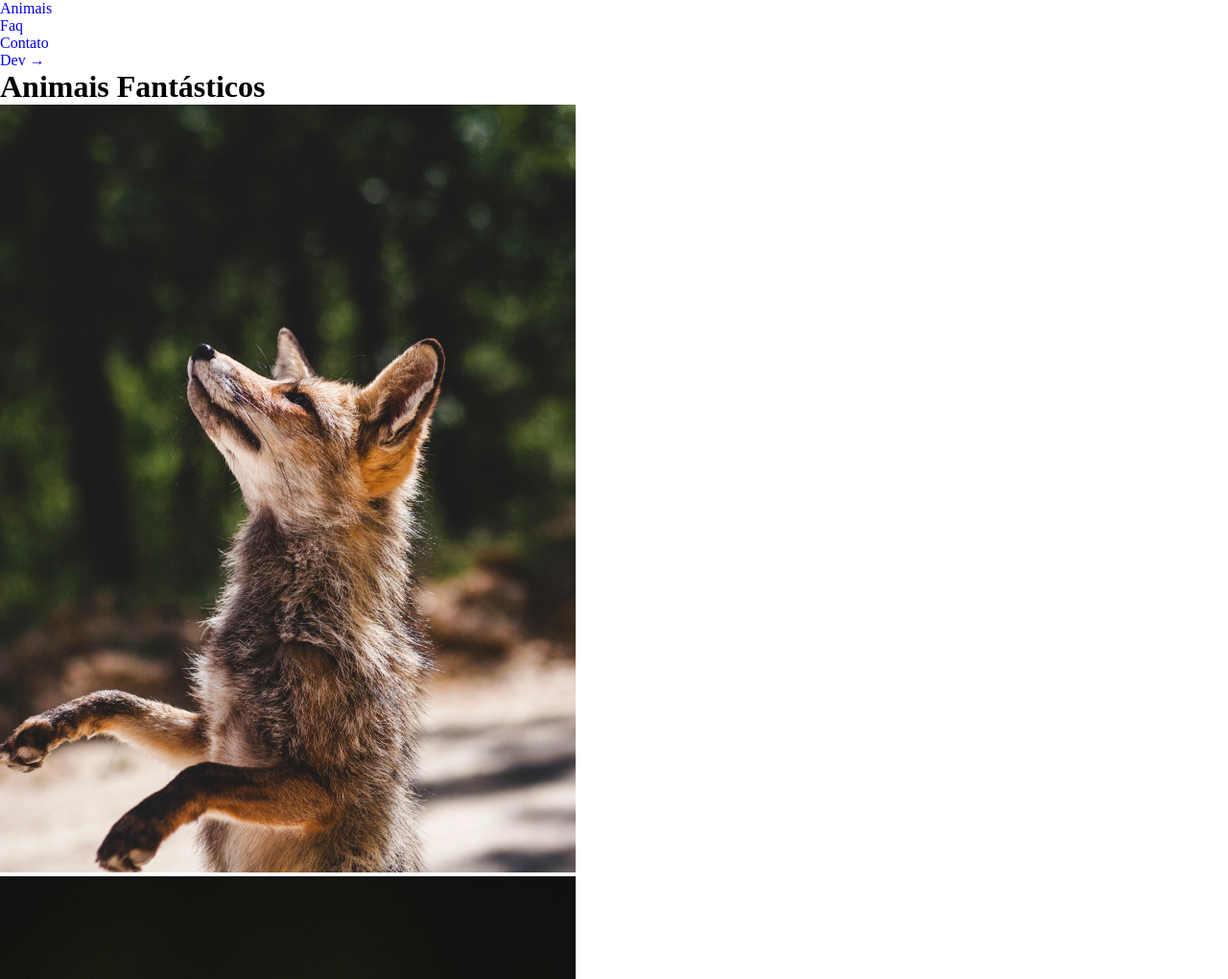
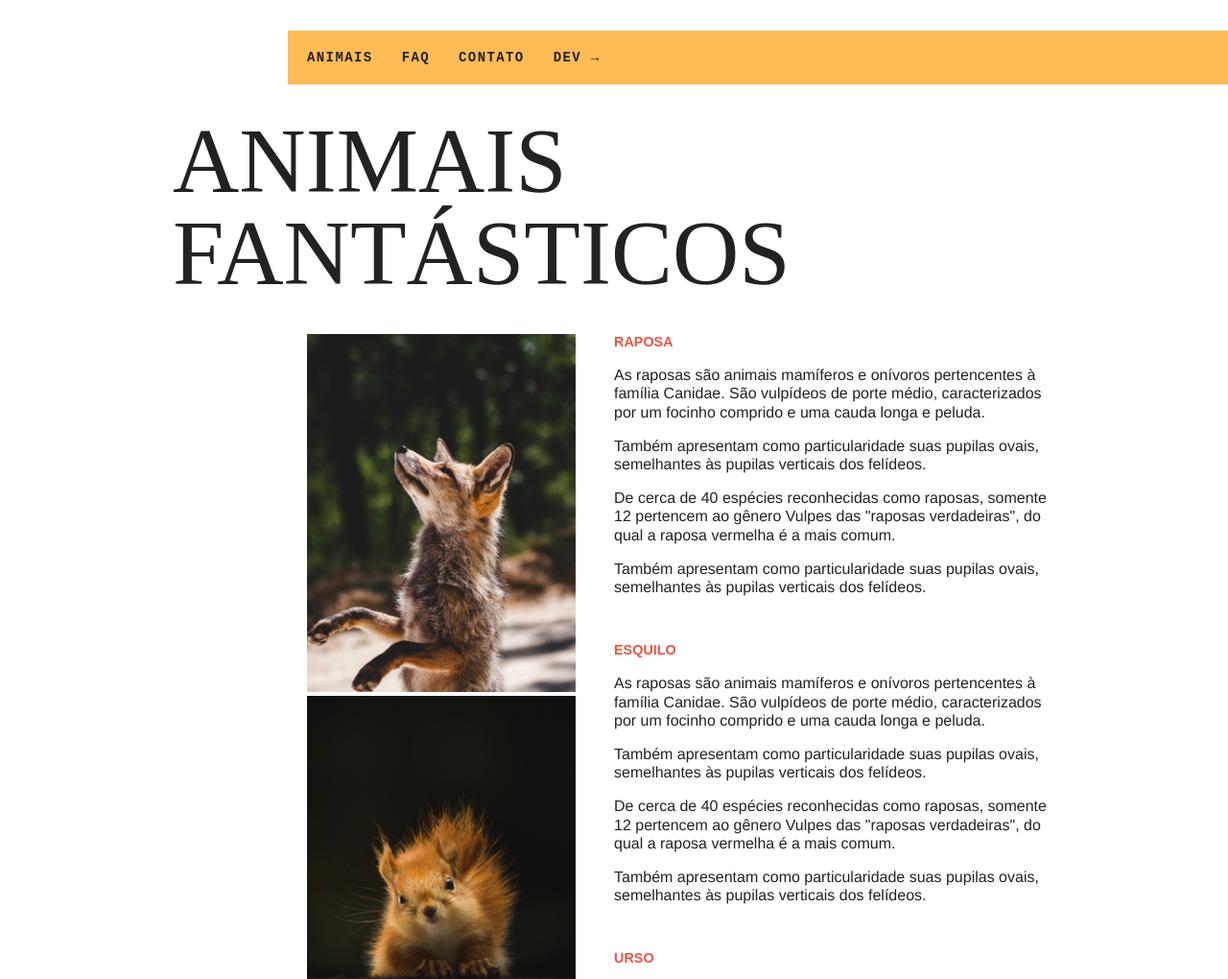
Before and after one commit to PLukkas/animais-fantasticos, a plain HTML site: page index.html in a window 1280 px wide. Shown: the top 1020 px of the page at 96% size. Drawn offline with Linux system fonts and the light colour scheme.

Commit message:
css inicial

```diff
--- a/css/gerais/gerais.css
+++ b/css/gerais/gerais.css
@@ -1,6 +1,12 @@
 *{
     margin: 0px;
     padding: 0px;
+}
+
+body{
+    display: grid;
+    grid-template-columns: 1fr 120px minmax(300px, 800px) 1fr;
+    color: rgb(34, 34, 34);
 }
 
 li {
@@ -10,4 +16,13 @@ li {
 
 a{
     text-decoration: none;
+    color: inherit;
 }
+
+img{
+    max-width: 100%;
+}
+
+.header, .footer{
+    grid-column: 3/-1;
+}
--- a/css/gerais/import.css
+++ b/css/gerais/import.css
@@ -1,2 +1,7 @@
 @import './gerais.css';
 @import '../nav/nav.css';
+
+/* animais */
+@import '../inicial/main.css';
+@import '../inicial/faq.css';
+@import '../inicial/contato.css';
--- /dev/null
+++ b/css/inicial/contato.css
@@ -0,0 +1,3 @@
+.contato-animais{
+    grid-column: 2/4;
+}
--- /dev/null
+++ b/css/inicial/faq.css
@@ -0,0 +1,3 @@
+.faq-animais{
+    grid-column: 2/4;
+}
--- /dev/null
+++ b/css/inicial/main.css
@@ -0,0 +1,55 @@
+.main-animais{
+    grid-column: 2/4;
+
+    display: grid;
+    grid-template-columns: 120px 300px 1fr;
+    gap: 20px;
+}
+
+.container-titulo{
+    grid-column: 1/-1;
+}
+
+.container-titulo h1{
+    font-family: 'Times New Roman', Times, serif;
+    font-weight: 100;
+    font-size: 6rem;
+    word-wrap: break-word;
+    line-height: 1;
+    margin-bottom: 1rem;
+    text-transform: uppercase;
+}
+
+.container-conteudo{
+    grid-column: 2/-1;
+}
+
+.conteudo-principal-imagens{
+    grid-column: 2/3;
+}
+
+.conteudo-principal-imagens ul{
+    padding-right: 20px;
+}
+
+
+
+.conteudo-principal-descricao section{
+    font-family: Helvetica, Arial;
+    line-height: 1.2;
+    margin-bottom: 3rem;
+}
+
+.conteudo-principal-descricao h2{
+    font-family: sans-serif;
+    font-size: 0.9rem;
+    text-transform: uppercase;
+    margin-bottom: 1rem;
+    color: rgb(238, 85, 68);
+}
+
+.conteudo-principal-descricao p {
+    font-family: Helvetica, Arial;
+    line-height: 1.2;
+    margin-bottom: 1rem;
+}
--- a/css/nav/nav.css
+++ b/css/nav/nav.css
@@ -0,0 +1,20 @@
+.nav{
+    background-color: #ffbb55;
+    margin: 2rem 0;
+}
+
+.nav ul {
+    display: flex;
+    padding: 10px;
+}
+
+.nav ul li a{
+    padding: 10px;
+    margin-right: 10px;
+    text-transform: uppercase;
+    font-size: 0.875rem;
+    letter-spacing: 0.1em;
+    font-family: monospace;
+    font-weight: bold;
+    display: block;
+}
--- a/index.html
+++ b/index.html
@@ -12,8 +12,8 @@
 </head>
 
 <body>
-    <header class="header-footer">
-        <nav>
+    <header class="header">
+        <nav class="nav">
             <ul>
                 <li><a href="#animais-link">Animais</a></li>
                 <li><a href="#faq-link">Faq</a></li>
@@ -23,13 +23,12 @@
         </nav>
     </header>
 
-    <main>
+    <main class="main-animais">
         <div class="container-titulo">
             <h1>Animais Fantásticos</h1>
         </div>
 
-        <div class="container-conteudo">
-            <div class="conteudo-principal">
+
         <div class="conteudo-principal-imagens">
             <ul>
                 <li><img src="./img/imagem1.jpg" alt="Foto de uma raposa"></li>
@@ -54,42 +53,41 @@
                 <p>As raposas são animais mamíferos e onívoros pertencentes à família Canidae. São vulpídeos de porte médio, caracterizados por um focinho comprido e uma cauda longa e peluda.</p>
                 <p>Também apresentam como particularidade suas pupilas ovais, semelhantes às pupilas verticais dos felídeos.</p>
                 <p>De cerca de 40 espécies reconhecidas como raposas, somente 12 pertencem ao gênero Vulpes das "raposas verdadeiras", do qual a raposa vermelha é a mais comum.</p>
-                        <p>Também apre
+                <p>Também apresentam como particularidade suas pupilas ovais, semelhantes às pupilas verticais dos felídeos.</p>
             </section>
             <section>
                 <h2>Urso</h2>
                 <p>As raposas são animais mamíferos e onívoros pertencentes à família Canidae. São vulpídeos de porte médio, caracterizados por um focinho comprido e uma cauda longa e peluda.</p>
                 <p>Também apresentam como particularidade suas pupilas ovais, semelhantes às pupilas verticais dos felídeos.</p>
                 <p>De cerca de 40 espécies reconhecidas como raposas, somente 12 pertencem ao gênero Vulpes das "raposas verdadeiras", do qual a raposa vermelha é a mais comum.</p>
-                        <p>Também apre
+                <p>Também apresentam como particularidade suas pupilas ovais, semelhantes às pupilas verticais dos felídeos.</p>
             </section>
             <section>
                 <h2>Lobo</h2>
                 <p>As raposas são animais mamíferos e onívoros pertencentes à família Canidae. São vulpídeos de porte médio, caracterizados por um focinho comprido e uma cauda longa e peluda.</p>
                 <p>Também apresentam como particularidade suas pupilas ovais, semelhantes às pupilas verticais dos felídeos.</p>
                 <p>De cerca de 40 espécies reconhecidas como raposas, somente 12 pertencem ao gênero Vulpes das "raposas verdadeiras", do qual a raposa vermelha é a mais comum.</p>
-                        <p>Também apre
+                <p>Também apresentam como particularidade suas pupilas ovais, semelhantes às pupilas verticais dos felídeos.</p>
             </section>
             <section>
                 <h2>Macaco</h2>
                 <p>As raposas são animais mamíferos e onívoros pertencentes à família Canidae. São vulpídeos de porte médio, caracterizados por um focinho comprido e uma cauda longa e peluda.</p>
                 <p>Também apresentam como particularidade suas pupilas ovais, semelhantes às pupilas verticais dos felídeos.</p>
                 <p>De cerca de 40 espécies reconhecidas como raposas, somente 12 pertencem ao gênero Vulpes das "raposas verdadeiras", do qual a raposa vermelha é a mais comum.</p>
-                        <p>Também apre
+                <p>Também apresentam como particularidade suas pupilas ovais, semelhantes às pupilas verticais dos felídeos.</p>
             </section>
             <section>
                 <h2>Leão</h2>
                 <p>As raposas são animais mamíferos e onívoros pertencentes à família Canidae. São vulpídeos de porte médio, caracterizados por um focinho comprido e uma cauda longa e peluda.</p>
                 <p>Também apresentam como particularidade suas pupilas ovais, semelhantes às pupilas verticais dos felídeos.</p>
                 <p>De cerca de 40 espécies reconhecidas como raposas, somente 12 pertencem ao gênero Vulpes das "raposas verdadeiras", do qual a raposa vermelha é a mais comum.</p>
-                        <p>Também apre
+                <p>Também apresentam como particularidade suas pupilas ovais, semelhantes às pupilas verticais dos felídeos.</p>
             </section>
         </div>
-            </div>
-        </div>
+
     </main>
 
-    <section>
+    <section class="faq-animais">
         <div class="container-titulo">
             <h1>Faq</h1>
         </div>
@@ -110,7 +108,7 @@
         </div>
     </section>
 
-    <section>
+    <section class="contato-animais">
         <div class="container-titulo">
             <h1>Contato</h1>
         </div>
@@ -129,7 +127,7 @@
         </div>
     </section>
 
-    <footer class="header-footer">
+    <footer class="footer">
         <p>Todos os direitos reservados.</p>
     </footer>
 
```
Lines whose indentation alone changed are shown as unchanged.
